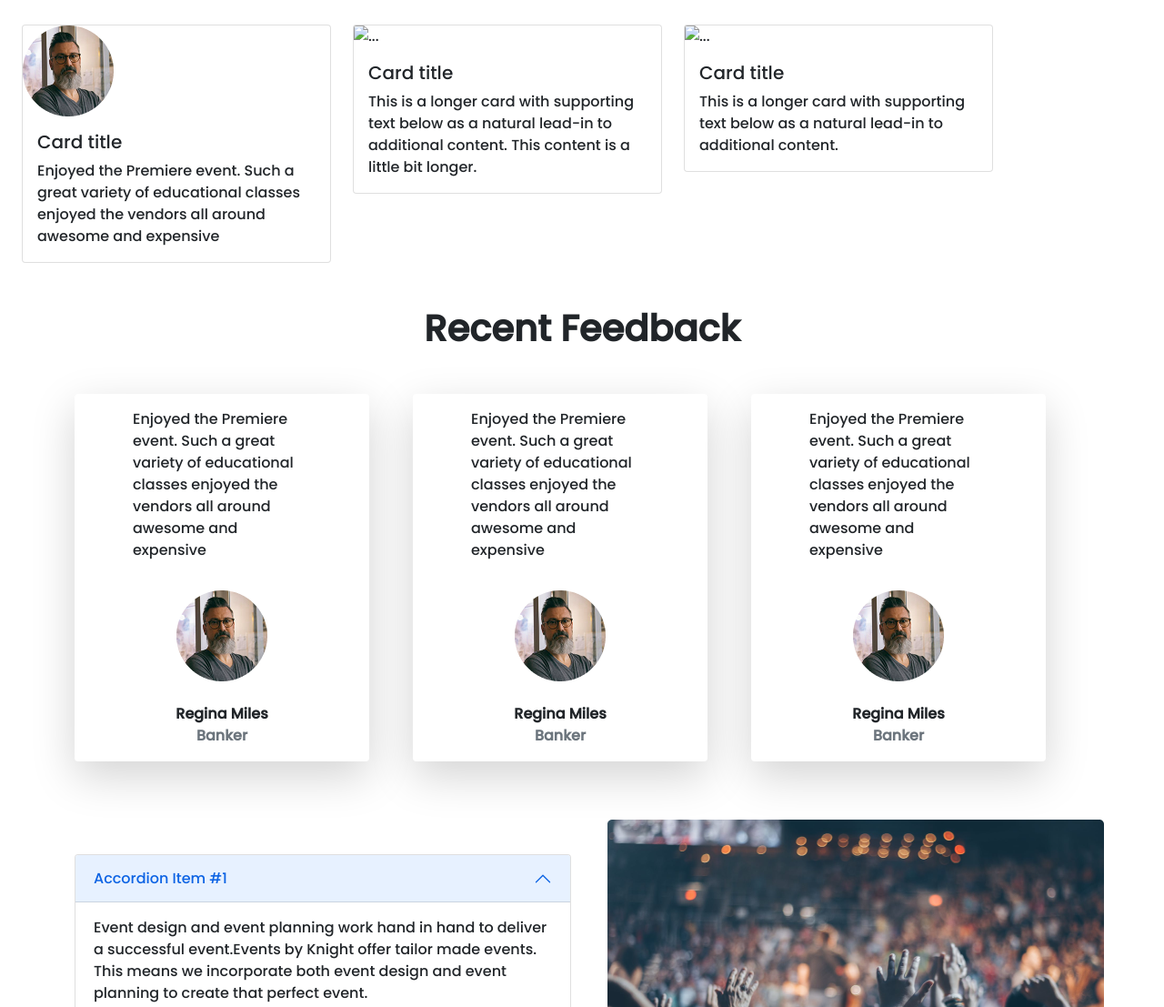
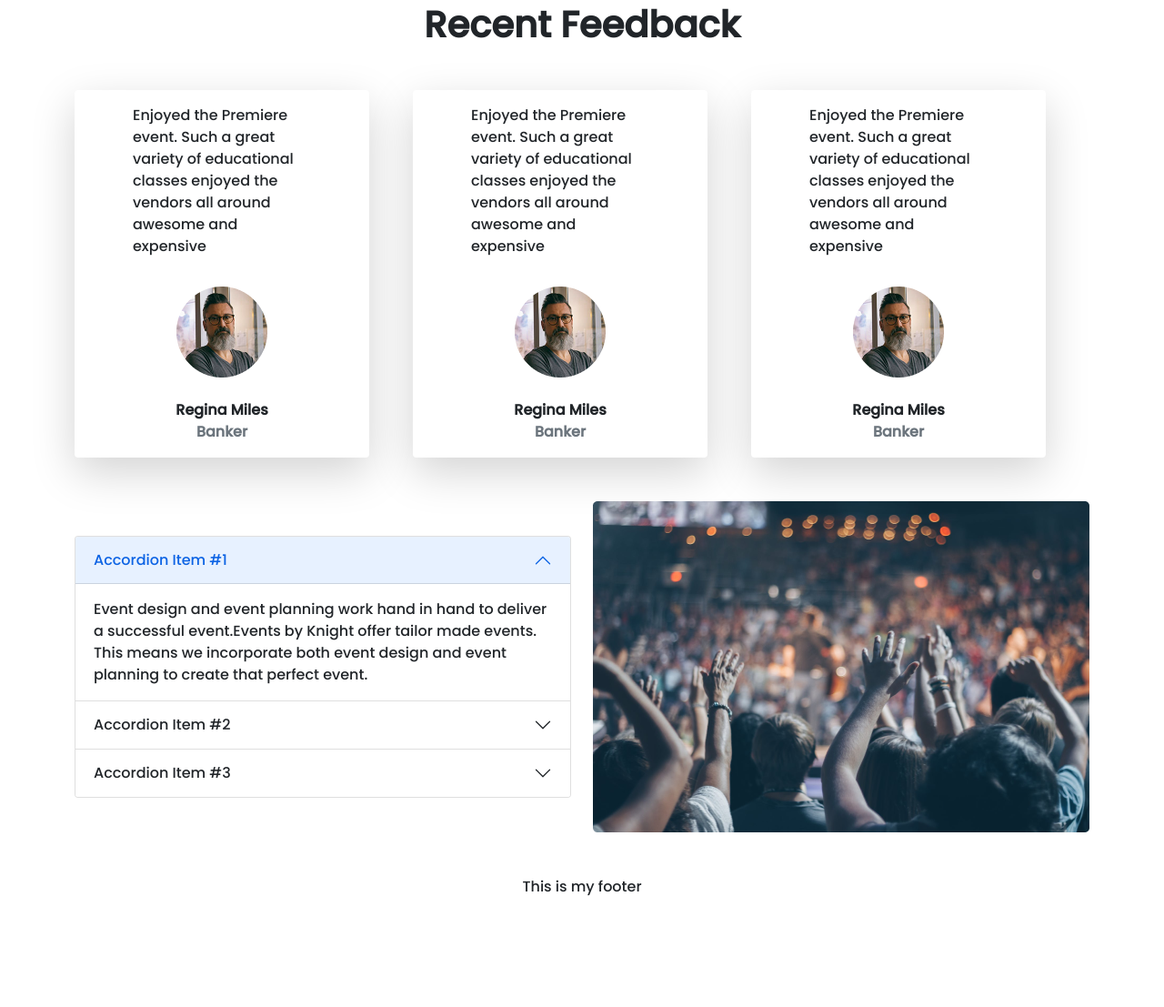
Before and after one commit to RabbiAhemed/eventica-convention-center, a plain HTML site: page index.html in a window 1280 px wide. Shown: the part 1693-2800 px from the top of the page at 91% size. After the commit the page ends 2696 px from the top, so only its background shows below. Drawn offline with nearby package versions, Linux system fonts and the light colour scheme.

Commit message:
nabar done

```diff
--- a/index.html
+++ b/index.html
@@ -116,7 +116,26 @@
                     <p class="w-75">Lorem ipsum dolor sit amet, consectetur adipisicing elit. Nostrum ab quia iusto
                         sequi omnis quam magnam possimus qui perferendis corporis?</p>
                     <div class="btn btn-primary">Visit Album</div>
+                    <!-- toast -->
+                    <button type="button" class="btn btn-primary" id="liveToastBtn">Show live toast</button>
+
+                    <div class="position-fixed bottom-0 end-0 p-3" style="z-index: 11">
+                        <div id="liveToast" class="toast" role="alert" aria-live="assertive" aria-atomic="true">
+                            <div class="toast-header">
+                                <img src="..." class="rounded me-2" alt="...">
+                                <strong class="me-auto">Bootstrap</strong>
+                                <small>11 mins ago</small>
+                                <button type="button" class="btn-close" data-bs-dismiss="toast"
+                                    aria-label="Close"></button>
+                            </div>
+                            <div class="toast-body">
+                                Hello, world! This is a toast message.
+                            </div>
+                        </div>
+                    </div>
                 </div>
+
+
             </div>
         </section>
 
@@ -186,47 +205,6 @@
             </div>
         </section>
 
-        <!-- new Feedback -->
-        <!-- cards -->
-        <section>
-            <div class="row row-cols-1 row-cols-lg-3 g-4 container my-5">
-                <div class="col">
-                    <div class="card">
-                        <div>
-                            <img class="img-fluid" src="images/person 1.png" class="card-img-top" alt="...">
-                        </div>
-                        <div class="card-body">
-                            <h5 class="card-title">Card title</h5>
-                            <div>
-                                <p class="card-text">Enjoyed the Premiere event. Such a great variety of
-                                    educational classes enjoyed the vendors all around awesome and expensive</p>
-                            </div>
-                        </div>
-                    </div>
-                </div>
-                <div class="col">
-                    <div class="card">
-                        <img src="..." class="card-img-top" alt="...">
-                        <div class="card-body">
-
-                            <h5 class="card-title">Card title</h5>
-                            <p class="card-text">This is a longer card with supporting text below as a natural
-                                lead-in to additional content. This content is a little bit longer.</p>
-                        </div>
-                    </div>
-                </div>
-                <div class="col">
-                    <div class="card">
-                        <img src="..." class="card-img-top" alt="...">
-                        <div class="card-body">
-                            <h5 class="card-title">Card title</h5>
-                            <p class="card-text">This is a longer card with supporting text below as a natural
-                                lead-in to additional content.</p>
-                        </div>
-                    </div>
-                </div>
-            </div>
-        </section>
         <!-- Feedback section -->
         <h1 class="text-center my-5 fw-bold">Recent Feedback</h1>
         <section class="container" id="">
@@ -360,7 +338,7 @@
                     </div>
                 </div>
                 <div class="col-lg-6 col-s-12">
-                    <img class="p-3 3" src="images/people.png" alt="">
+                    <img class="img-fluid" src="images/people.png" alt="">
                 </div>
             </div>
         </section>
```
